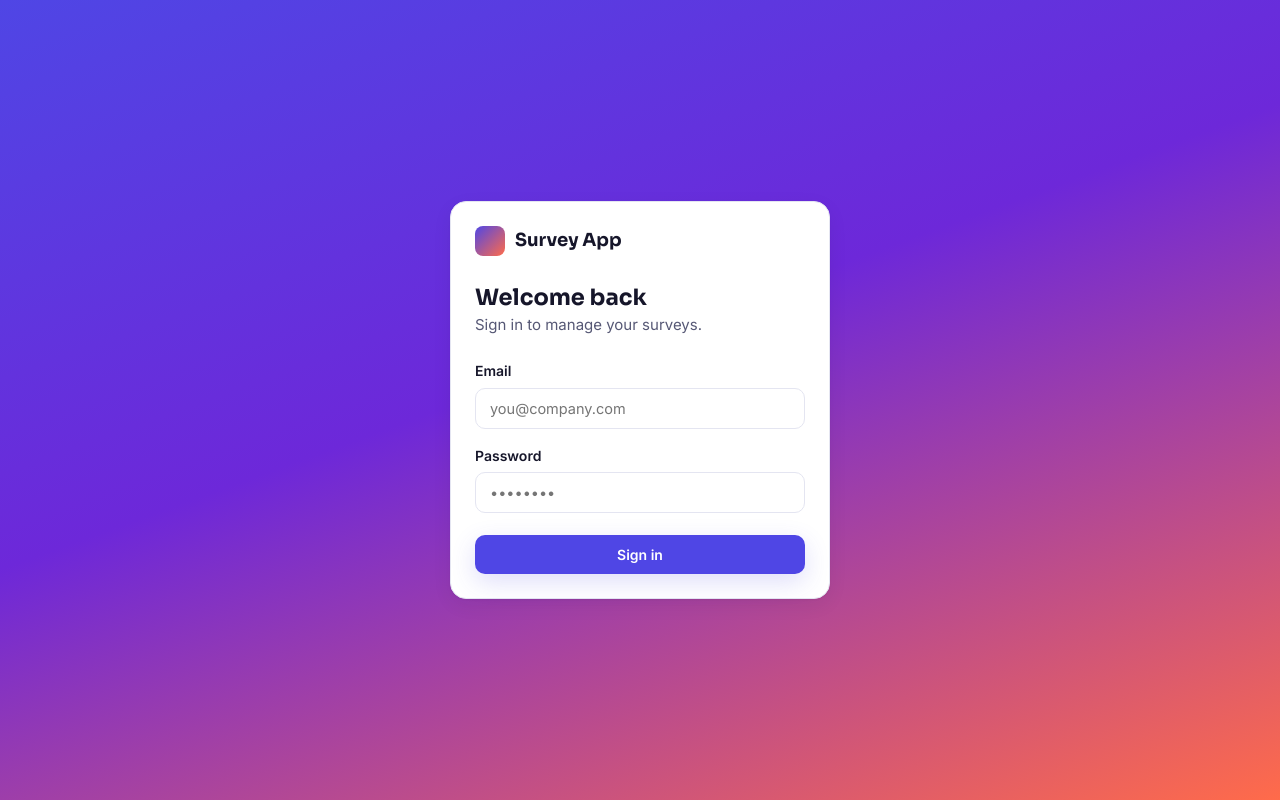
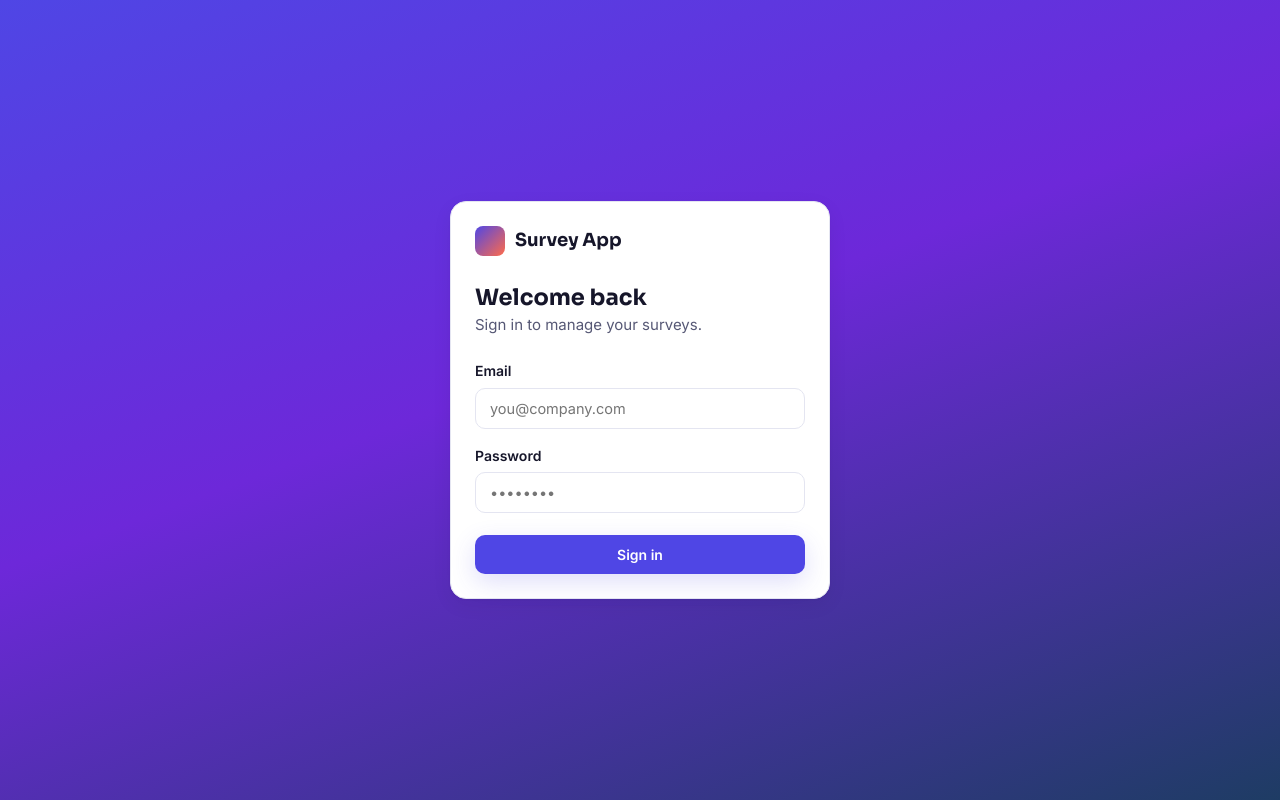
Before and after one commit to KenT0706/survey-app, a React (Vite) app in the folder frontend/: page /admin/login in a window 1280 px wide. Built offline with nearby package versions, Linux system fonts and the light colour scheme.

Commit message:
test color change

```diff
--- a/frontend/src/pages/admin/Login.jsx
+++ b/frontend/src/pages/admin/Login.jsx
@@ -30,7 +30,7 @@ export default function Login() {
       display: 'flex',
       alignItems: 'center',
       justifyContent: 'center',
-      background: 'linear-gradient(160deg, #4F46E5 0%, #6D28D9 45%, #FF6B4A 100%)',
+      background: 'linear-gradient(160deg, #4F46E5 0%, #6D28D9 45%, #1E3C64 100%)',
       padding: 20,
     }}>
       <div className="card card-pad" style={{ width: 380 }}>
```
